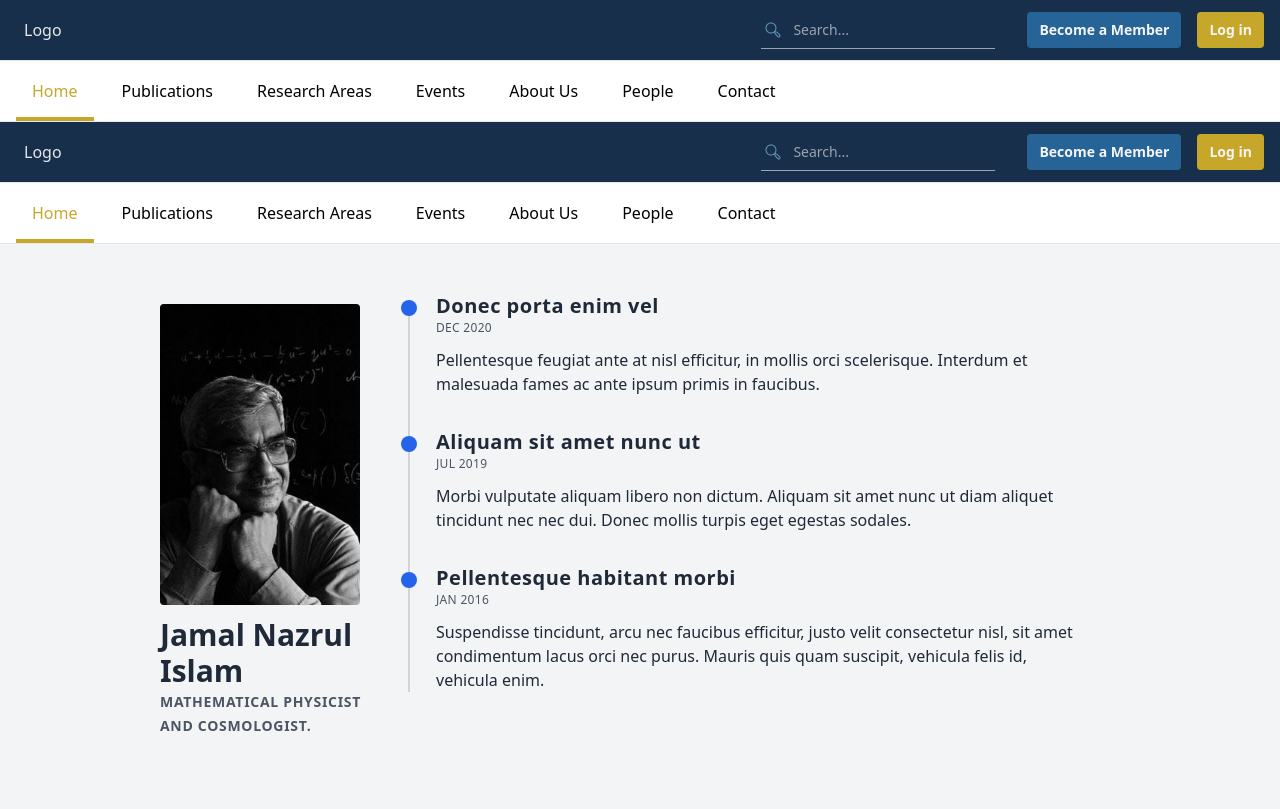
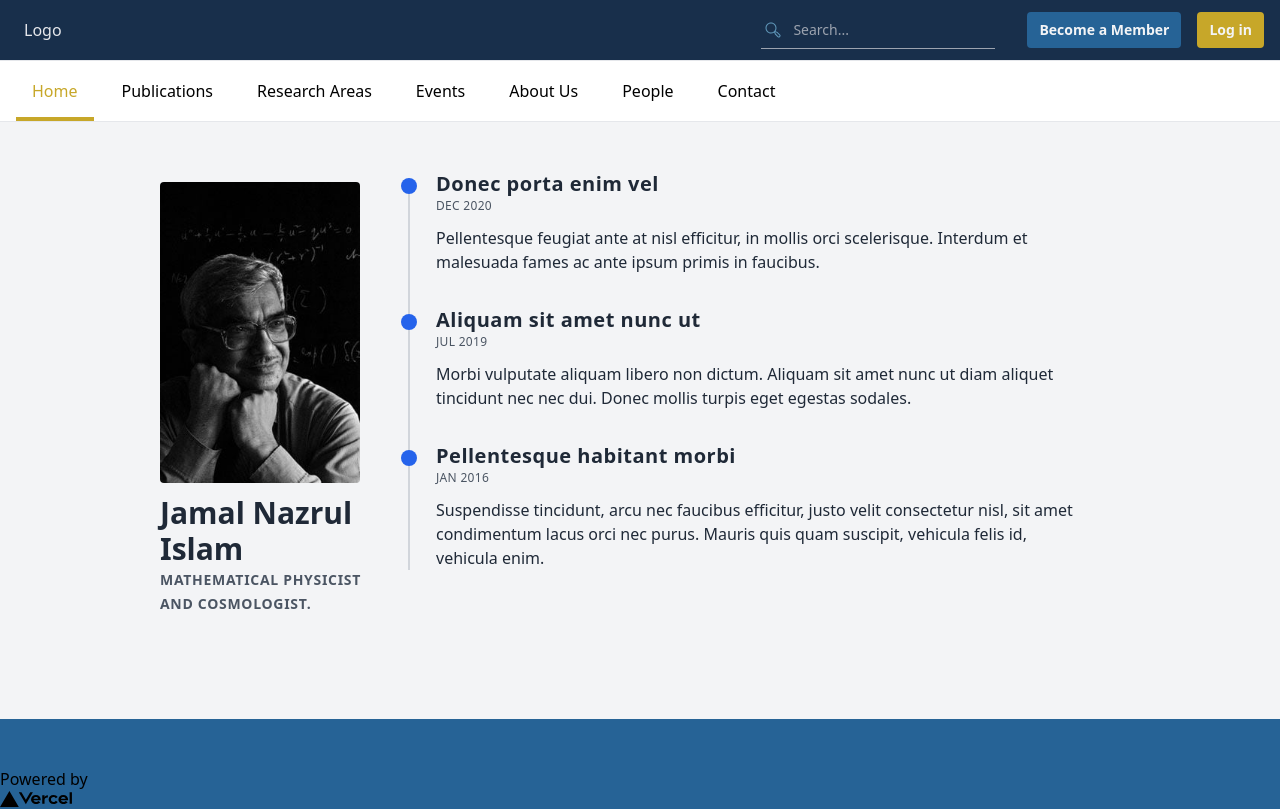
Before and after one commit to israt-emu/applied-math-journal, a Next.js app: page / in a window 1280 px wide. Shown: the top 809 px of the page. Built offline with nearby package versions, Linux system fonts and the light colour scheme.

Commit message:
double nav solved

```diff
--- a/pages/index.js
+++ b/pages/index.js
@@ -16,7 +16,7 @@ export default function Home() {
 
 
 
-      <Layout> <JNSection /></Layout>
+      <JNSection />
 
     </div>
   );
```
